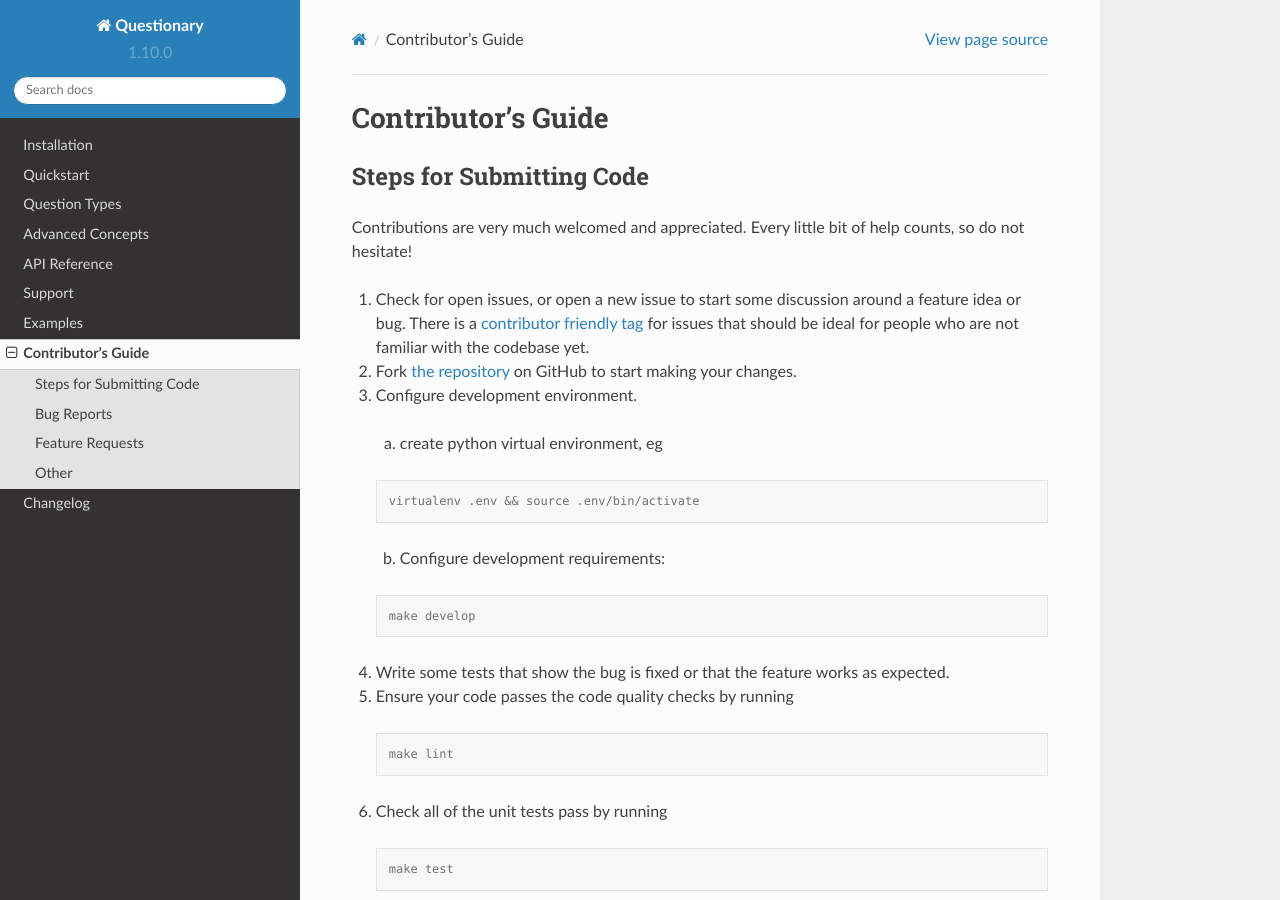
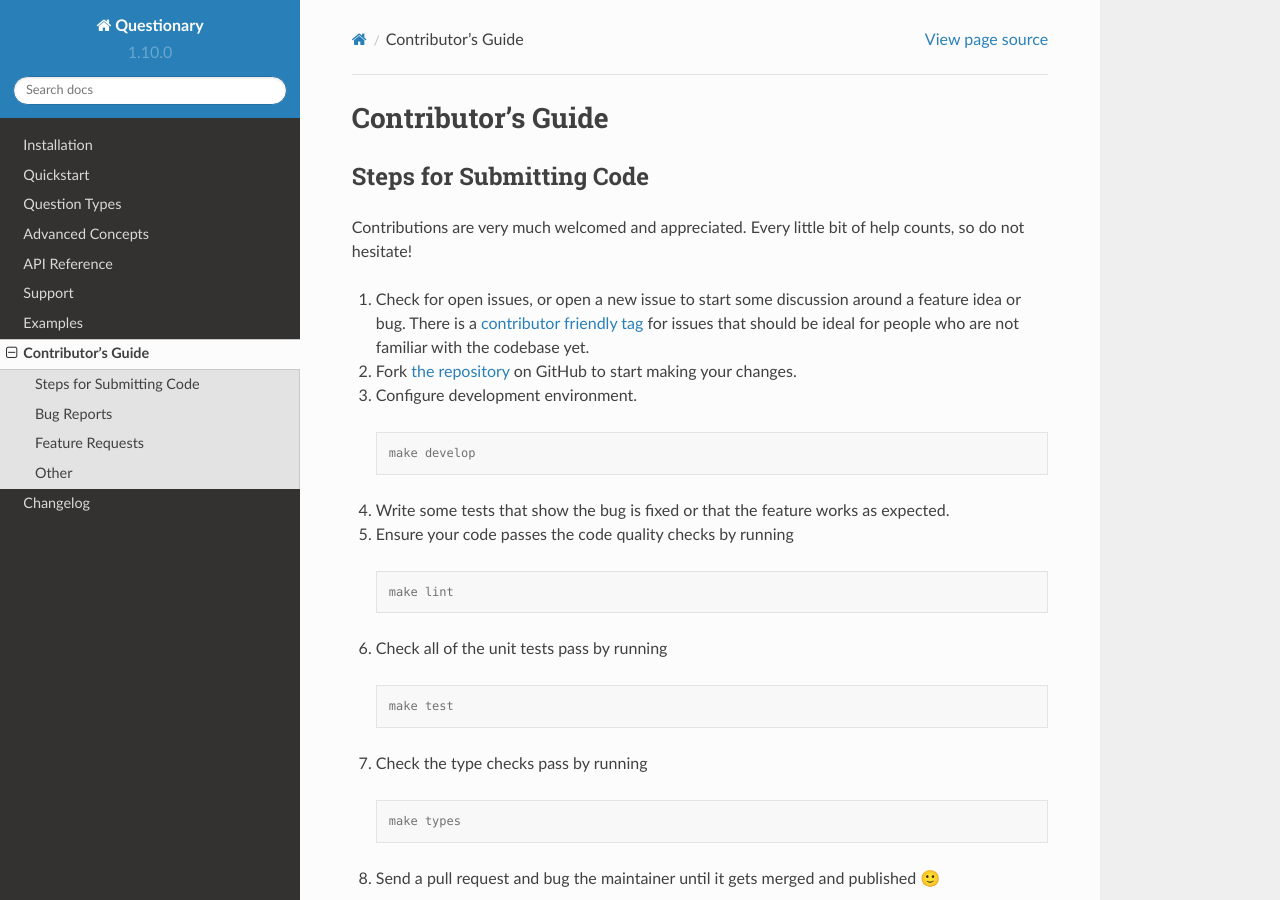
Before and after one commit to tmbo/questionary, a Sphinx documentation site: the page built from docs/pages/contributors.rst, in a window 1280 px wide and 900 px high. Built offline with Sphinx 7.4.7 and the Read the Docs theme 2.0.0, drawn with Linux system fonts in a browser that asks for light colours.

Commit message:
remove venv

```diff
--- a/docs/pages/contributors.rst
+++ b/docs/pages/contributors.rst
@@ -15,14 +15,6 @@ counts, so do not hesitate!
    start making your changes.
 
 3. Configure development environment.
-
-  a. create python virtual environment, eg
-
-  .. code-block:: console
-
-    virtualenv .env && source .env/bin/activate
-
-  b. Configure development requirements:
 
   .. code-block:: console
 
```
